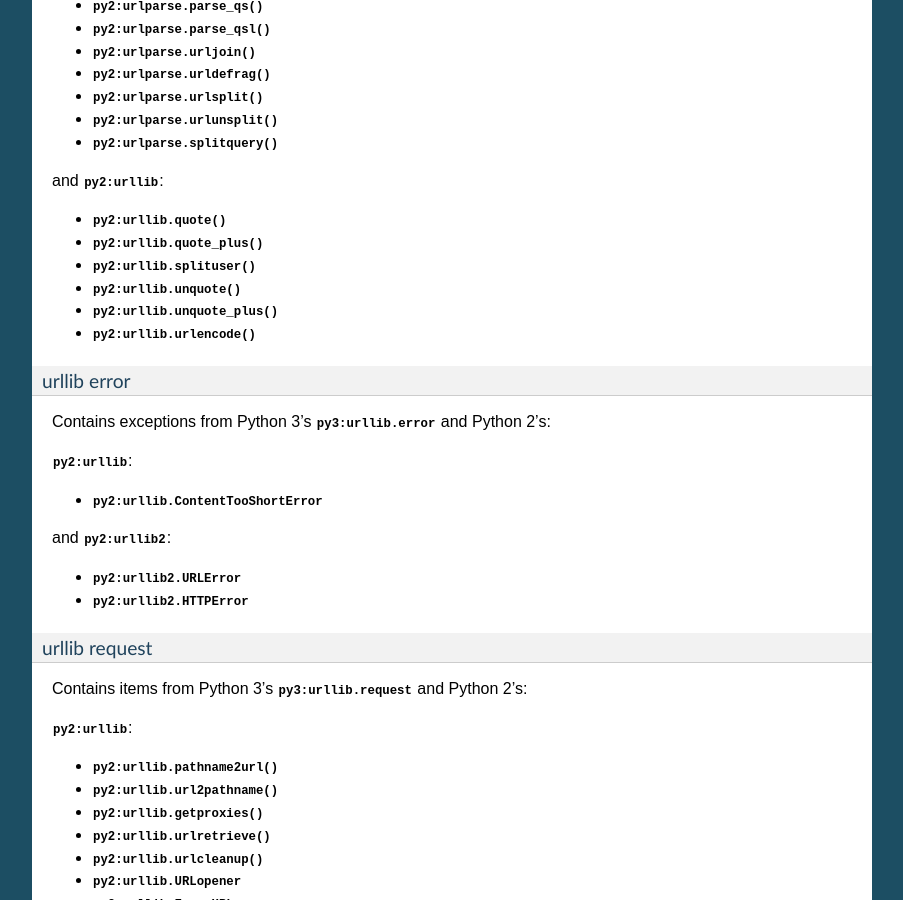
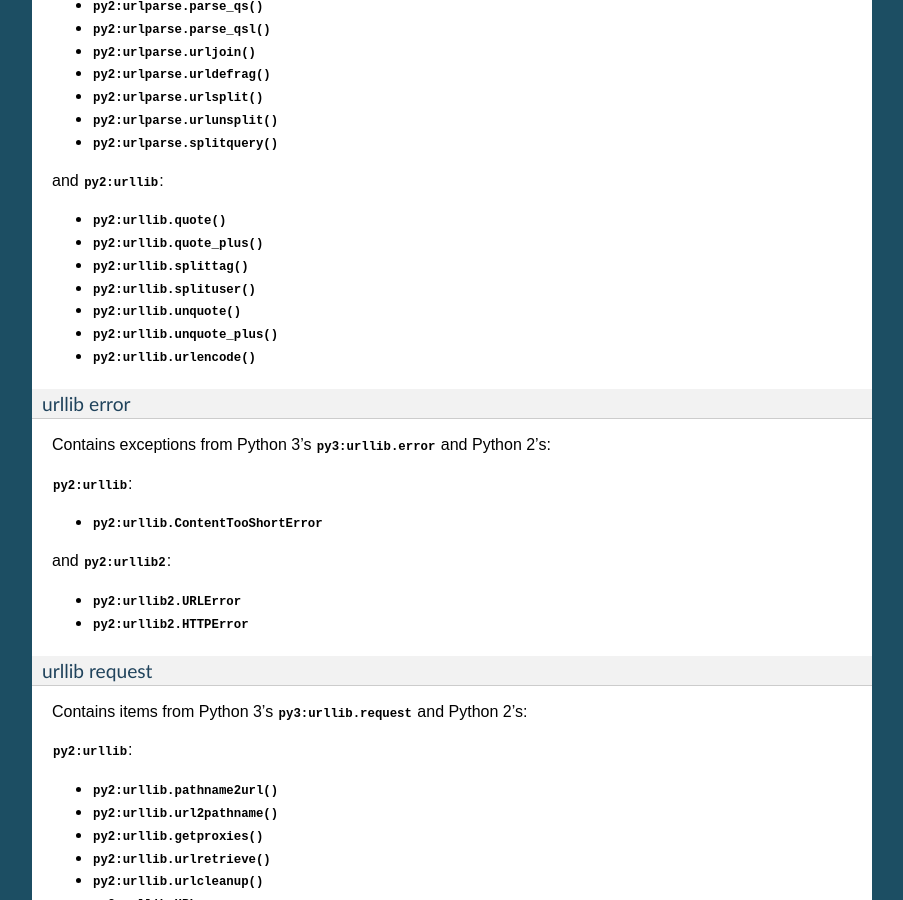
Before and after one commit to benjaminp/six, a Sphinx documentation site: the page built from documentation/index.rst, in a window 1280 px wide and 900 px high, scrolled down 8248 px. Shown: the whole window, without its empty margins (198-1101 px from the left). Built offline with Sphinx 7.4.7, drawn with Linux system fonts in a browser that asks for light colours.

Commit message:
add splittag mapping (fixes #81)

```diff
--- a/documentation/index.rst
+++ b/documentation/index.rst
@@ -617,6 +617,7 @@ and :mod:`py2:urllib`:
 
 * :func:`py2:urllib.quote`
 * :func:`py2:urllib.quote_plus`
+* :func:`py2:urllib.splittag`
 * :func:`py2:urllib.splituser`
 * :func:`py2:urllib.unquote`
 * :func:`py2:urllib.unquote_plus`
--- a/six.py
+++ b/six.py
@@ -317,6 +317,7 @@ _urllib_parse_moved_attributes = [
     MovedAttribute("unquote_plus", "urllib", "urllib.parse"),
     MovedAttribute("urlencode", "urllib", "urllib.parse"),
     MovedAttribute("splitquery", "urllib", "urllib.parse"),
+    MovedAttribute("splittag", "urllib", "urllib.parse"),
     MovedAttribute("splituser", "urllib", "urllib.parse"),
 ]
 for attr in _urllib_parse_moved_attributes:
```
Also changed, not shown: 1 other file.
